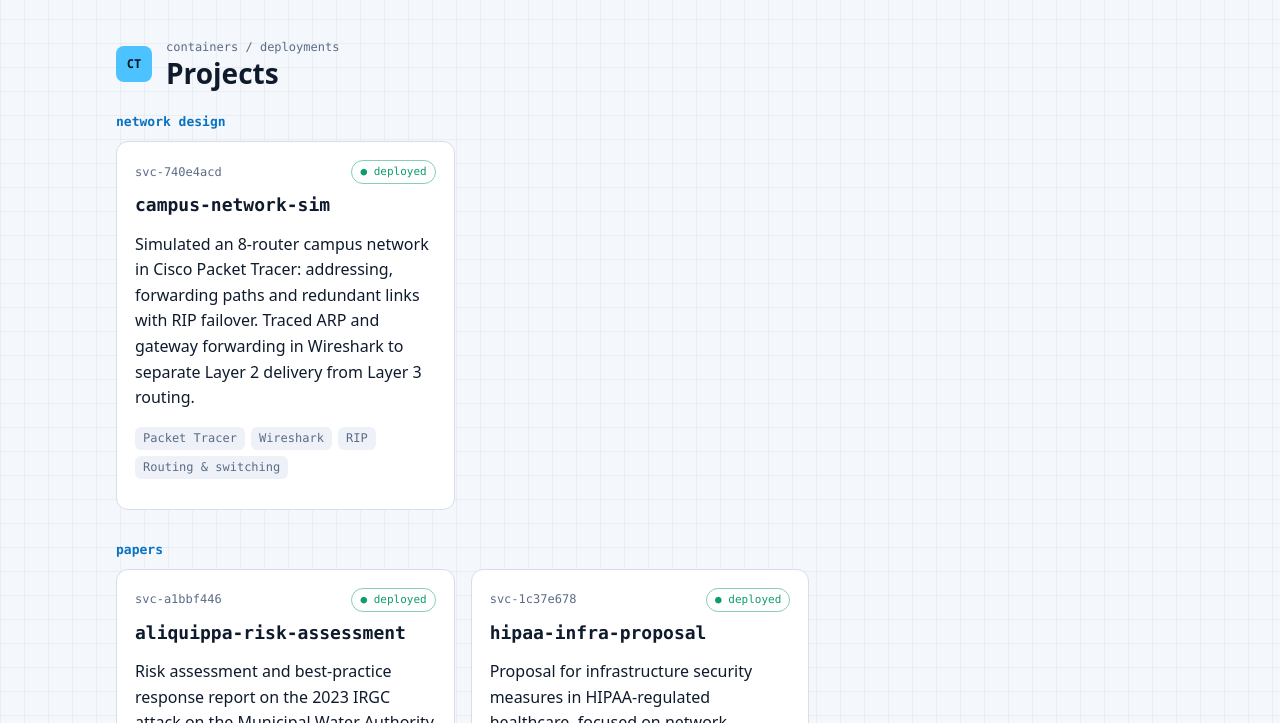
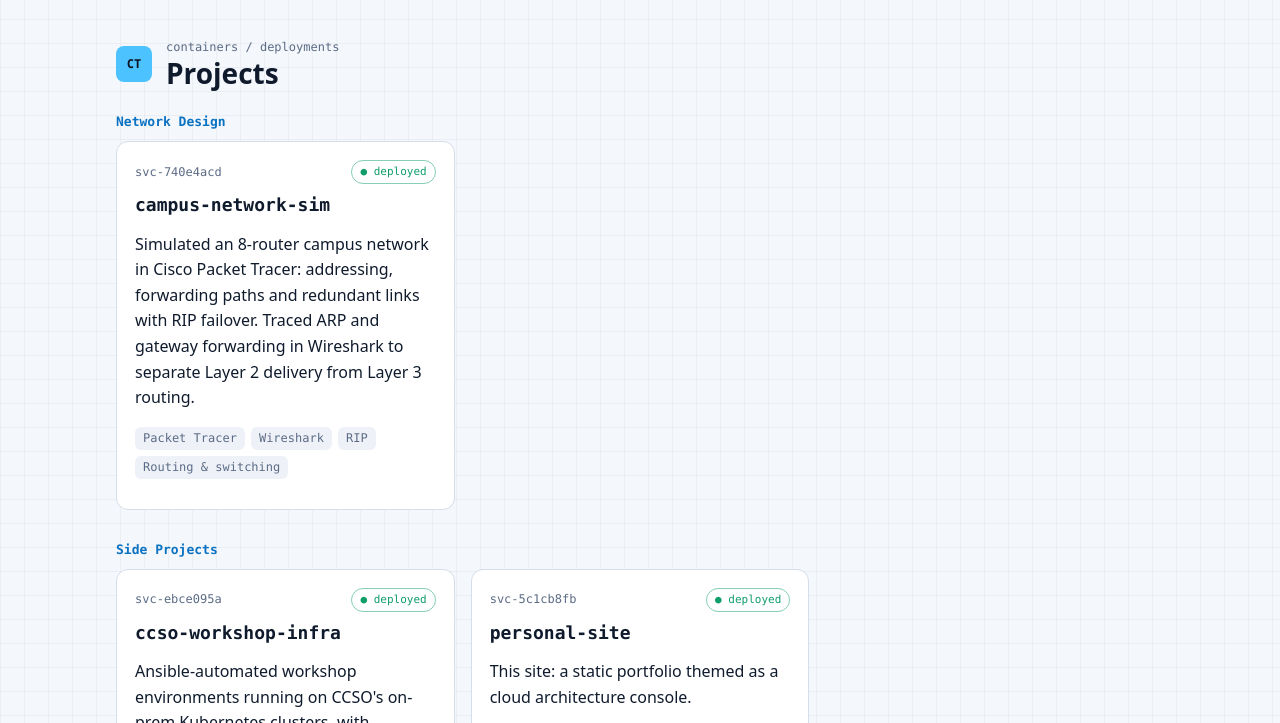
Before and after one commit to Nubitect/personal-site, a plain HTML site: page index.html in a window 1280 px wide. Both pictures are taken after a click on the link "projects". Shown: the part 53-776 px from the top of the page. Drawn offline with Linux system fonts and the light colour scheme.

Commit message:
Reorganizing Projects page

```diff
--- a/index.html
+++ b/index.html
@@ -70,9 +70,9 @@
 
     <section id="projects" class="svc">
       <header class="svc-head"><span class="ico c3">CT</span><div><p class="kicker">containers / deployments</p><h2>Projects</h2></div></header>
-      <div class="group"><h3 class="group-head">network design</h3><div class="grid" id="projects-network"></div></div>
-      <div class="group"><h3 class="group-head">papers</h3><div class="grid" id="projects-papers"></div></div>
-      <div class="group"><h3 class="group-head">personal development</h3><div class="grid" id="projects-personal"></div></div>
+      <div class="group"><h3 class="group-head">Network Design</h3><div class="grid" id="projects-network"></div></div>
+      <div class="group"><h3 class="group-head">Side Projects</h3><div class="grid" id="projects-personal"></div></div>
+      <div class="group"><h3 class="group-head">Research and Proposals</h3><div class="grid" id="projects-papers"></div></div>
     </section>
 
     <section id="skills" class="svc">
```
